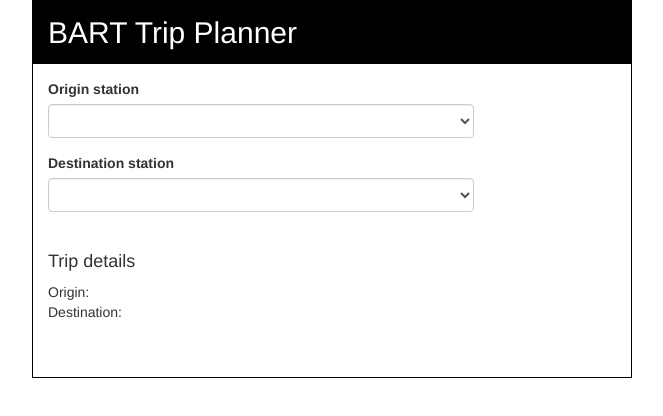
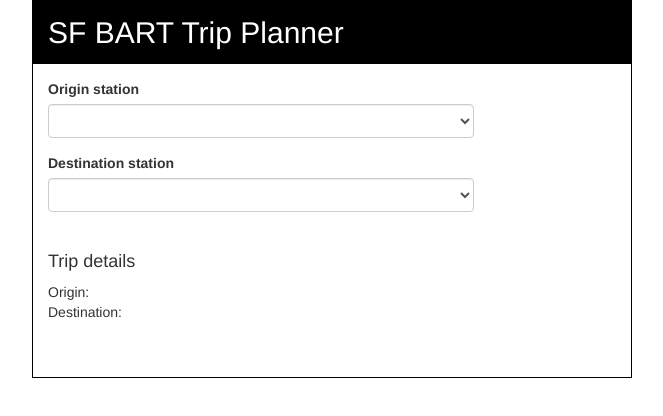
Before and after one commit to radgokart/public-transportation, a website: page src/index.html in a window 1280 px wide. Shown: the whole page, without its empty margins (308-971 px from the left). Drawn offline with Linux system fonts and the light colour scheme; no server answers.

Commit message:
Updated README.md

```diff
--- a/src/index.html
+++ b/src/index.html
@@ -8,7 +8,7 @@
     </head>
     <body>
         <header>
-            <h2>BART Trip Planner</h2>
+            <h2>SF BART Trip Planner</h2>
         </header>
         <main>
             <form>
```
Also changed, not shown: README.md, dist/index.html.
